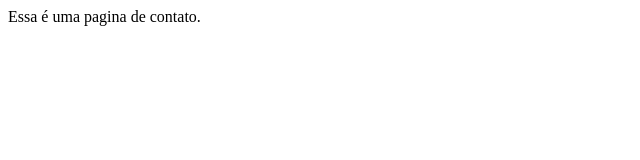
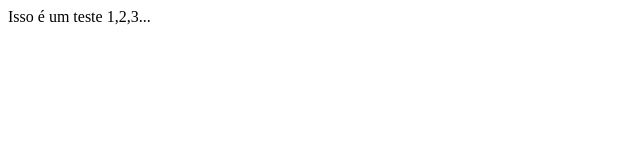
Before and after one commit to AnnePAULISTA/Reprograma-02, a plain HTML site: page contato.html in a window 1280 px wide. Shown: the full height of the page, 0-640 px from the left. Drawn offline with Linux system fonts and the light colour scheme.

Commit message:
Alterando o texto do arquivo contato.html

```diff
--- a/contato.html
+++ b/contato.html
@@ -7,6 +7,6 @@
     <title>Document</title>
 </head>
 <body>
-    Essa é uma pagina de contato.
+    Isso é um teste 1,2,3...
 </body>
 </html>
```
